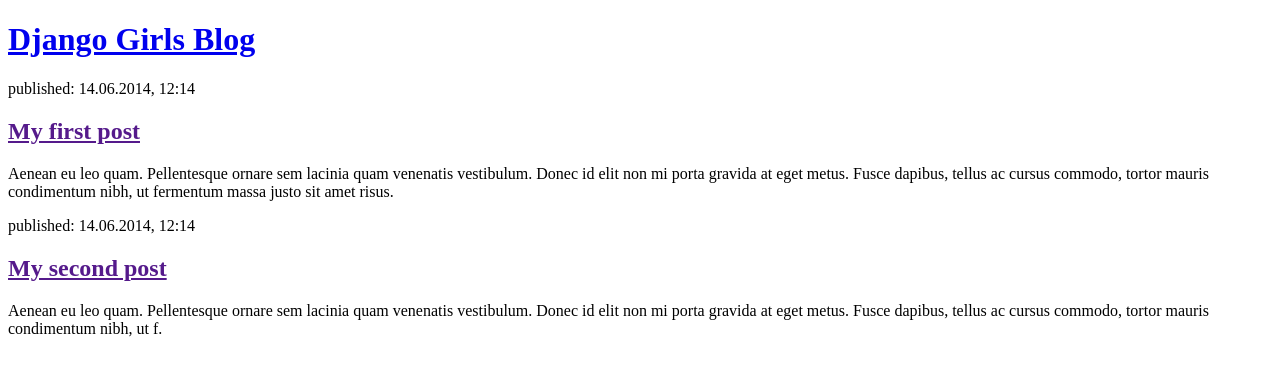
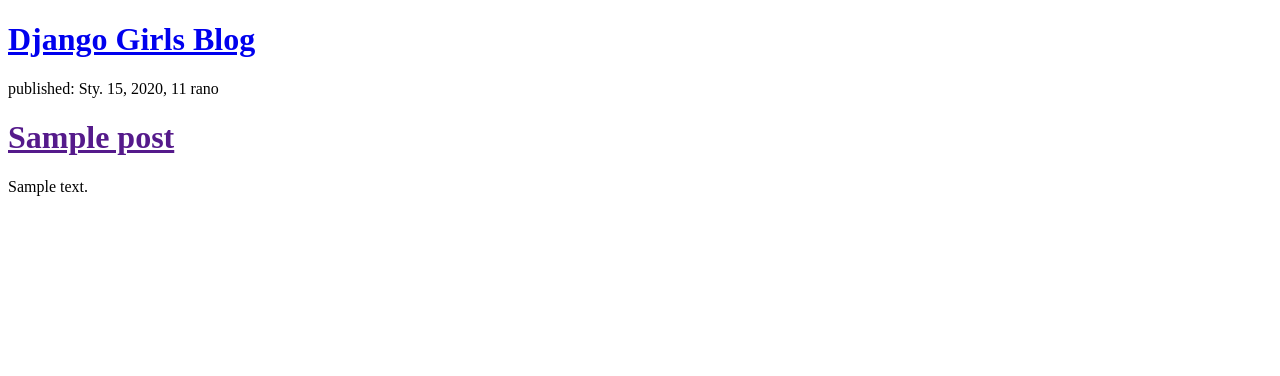
Before and after one commit to magistrat4797/my-first-blog, a Django app: template strona/templates/strona/post_list.html in a window 1280 px wide. Shown: the top 376 px of the page. Run offline with Django 3.2, Linux system fonts and the light colour scheme; the template is opened without the code that fills it: values that come from a table or form of the project are taken from there, others are empty; tables that the repository leaves empty hold one stand-in row (values such as "Sample post"); some libraries are stand-ins or nearby versions.

Commit message:
Modified templates to display posts from database.

```diff
--- a/strona/templates/strona/post_list.html
+++ b/strona/templates/strona/post_list.html
@@ -18,22 +18,17 @@
 	<body>
 		<div class="wrapper">
 			<div class="forms">
+				<div>
+    <h1><a href="/">Django Girls Blog</a></h1>
+</div>
 
-        <div>
-            <h1><a href="/">Django Girls Blog</a></h1>
-        </div>
-
-        <div>
-            <p>published: 14.06.2014, 12:14</p>
-            <h2><a href="">My first post</a></h2>
-            <p>Aenean eu leo quam. Pellentesque ornare sem lacinia quam venenatis vestibulum. Donec id elit non mi porta gravida at eget metus. Fusce dapibus, tellus ac cursus commodo, tortor mauris condimentum nibh, ut fermentum massa justo sit amet risus.</p>
-        </div>
-
-        <div>
-            <p>published: 14.06.2014, 12:14</p>
-            <h2><a href="">My second post</a></h2>
-            <p>Aenean eu leo quam. Pellentesque ornare sem lacinia quam venenatis vestibulum. Donec id elit non mi porta gravida at eget metus. Fusce dapibus, tellus ac cursus commodo, tortor mauris condimentum nibh, ut f.</p>
-        </div>
+{% for post in posts %}
+    <div>
+        <p>published: {{ post.published_date }}</p>
+        <h1><a href="">{{ post.title }}</a></h1>
+        <p>{{ post.text|linebreaksbr }}</p>
+    </div>
+{% endfor %}
 			</div>
 		</div>
 	</body>
--- a/strona/views.py
+++ b/strona/views.py
@@ -1,5 +1,7 @@
 from django.shortcuts import render
+from django.utils import timezone
+from .models import Post
 
-# Create your views here.
 def post_list(request):
-    return render(request, 'strona/post_list.html', {})
+    posts = Post.objects.filter(published_date__lte=timezone.now()).order_by('published_date')
+    return render(request, 'strona/post_list.html', {'posts': posts})
```
